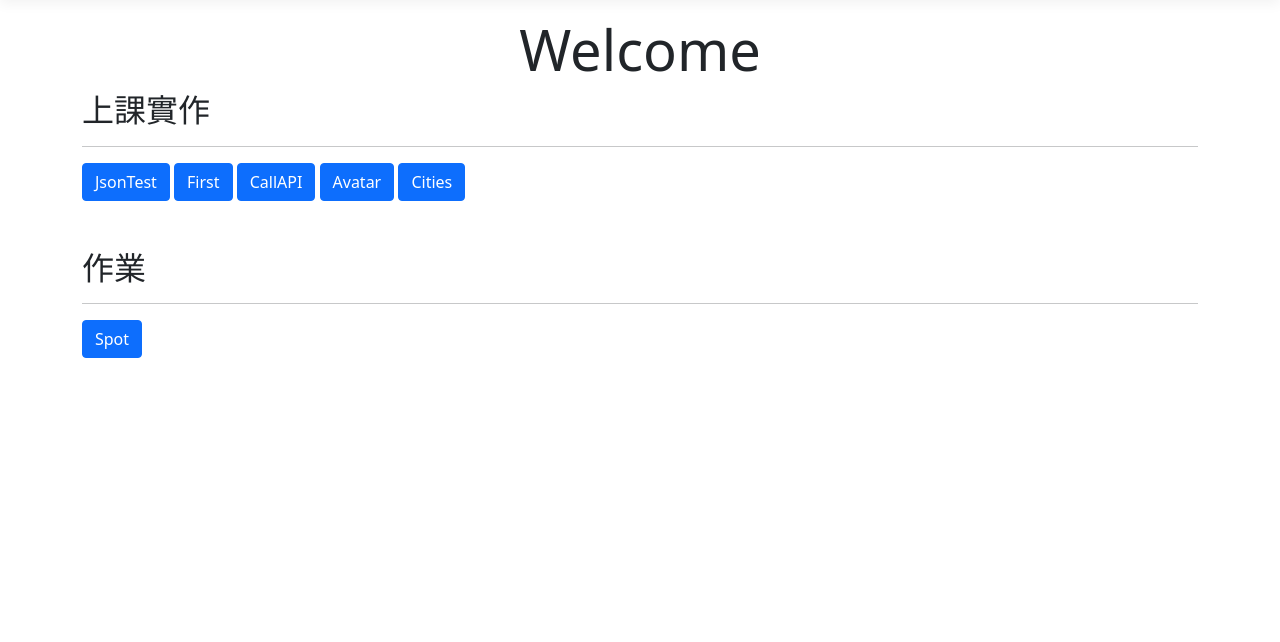
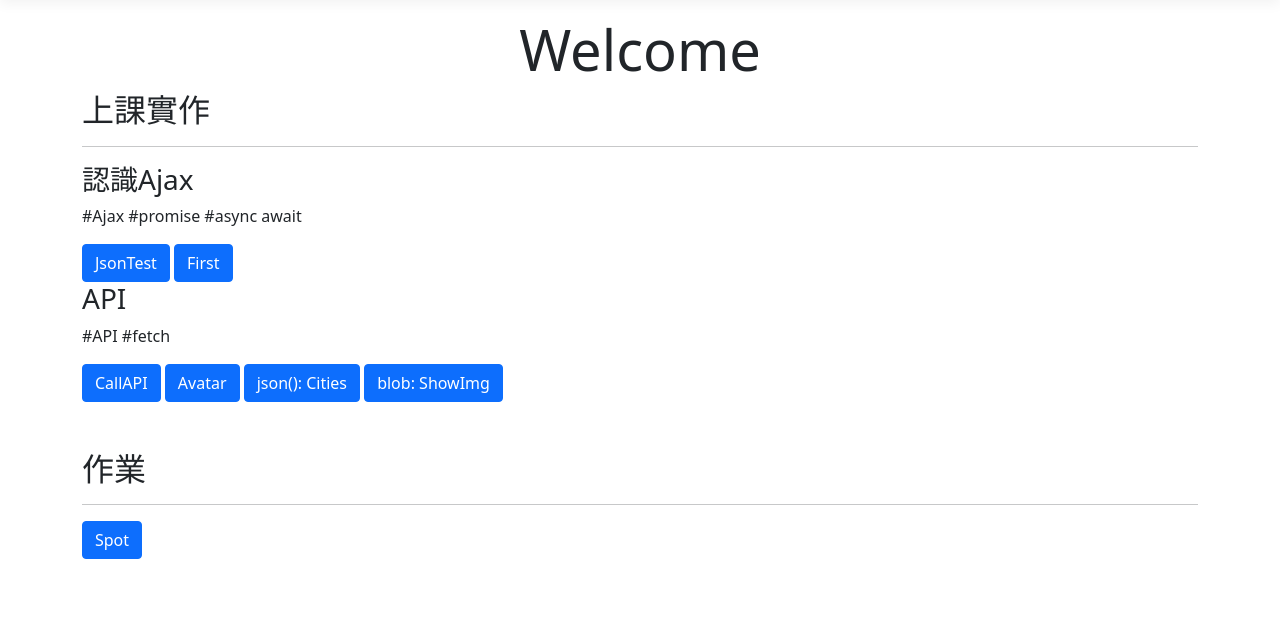
Before and after one commit to yangthe99/AjaxTest, an ASP.NET Core app: page / in a window 1280 px wide. Shown: the part 57-699 px from the top of the page. Run offline with ASP.NET Core 8, Linux system fonts and the light colour scheme; style sheets or scripts are compiled from the project's sources.

Commit message:
<新增>blob()取得圖片練習

```diff
--- a/AjaxTest/Controllers/HomeController.cs
+++ b/AjaxTest/Controllers/HomeController.cs
@@ -16,7 +16,7 @@ namespace AjaxTest.Controllers
 
         public IActionResult Index()
         {
-            var add = _context.Addresses.Where(p => p.Id ==34204);
+            var add = _context.Addresses.Where(p => p.Id == 34204);
             return View(add);
         }
 
@@ -37,6 +37,10 @@ namespace AjaxTest.Controllers
         {
             return View();
         }
+        public IActionResult ShowImg()
+        {
+            return View();
+        }
         public IActionResult Spot()
         {
             return View();
--- a/AjaxTest/Views/Home/Index.cshtml
+++ b/AjaxTest/Views/Home/Index.cshtml
@@ -9,12 +9,15 @@
 </div>
 <h2>上課實作</h2>
 <hr />
+<h3>認識Ajax</h3><p>#Ajax #promise #async await</p>
 <a asp-controller="Home" asp-action="JsonTest" class="btn btn-primary">JsonTest</a>
 <a asp-controller="Home" asp-action="First" class="btn btn-primary">First</a>
+<br />
+<h3>API</h3><p>#API #fetch</p>
 <a asp-controller="Home" asp-action="CallAPI" class="btn btn-primary">CallAPI</a>
-
 <a asp-controller="API" asp-action="Avatar" class="btn btn-primary">Avatar</a>
-<a asp-controller="Home" asp-action="Address" class="btn btn-primary">Cities</a>
+<a asp-controller="Home" asp-action="Address" class="btn btn-primary">json(): Cities</a>
+<a asp-controller="Home" asp-action="ShowImg" class="btn btn-primary">blob: ShowImg</a>
 
 <br />
 <br />
```
Also changed, not shown: AjaxTest/Views/Home/ShowImg.cshtml (added, +29 -0 lines), AjaxTest/Views/Home/Spot.cshtml (+5 -3 lines).
